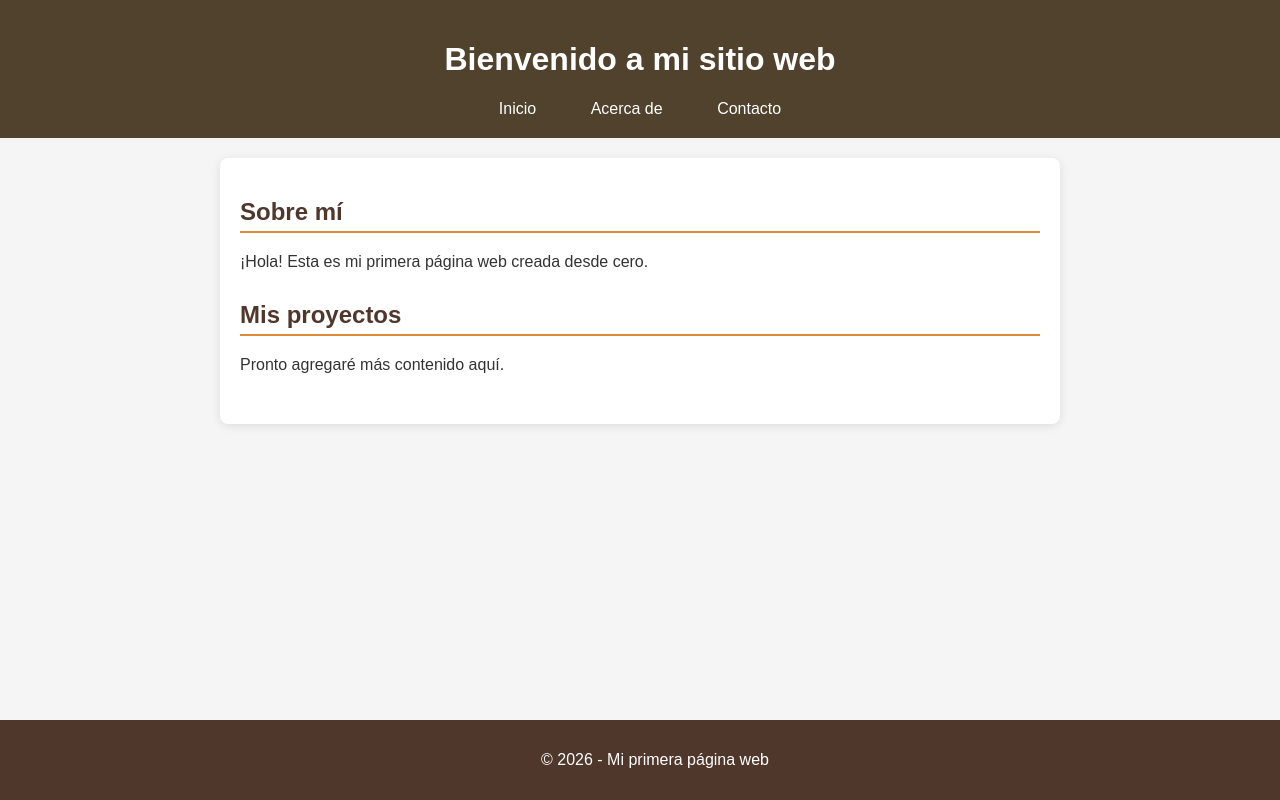
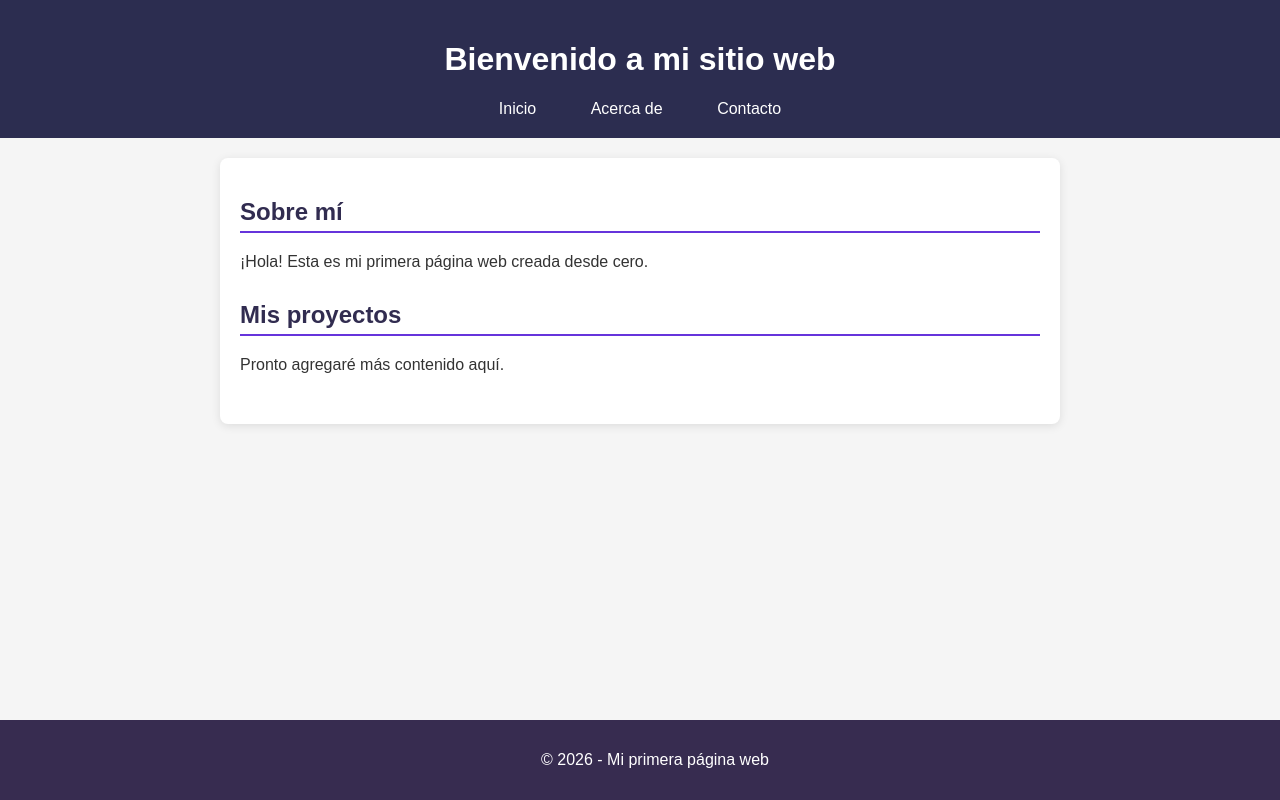
Before and after one commit to mobxca/my-first-proyect01-, a plain HTML site: page index.html in a window 1280 px wide. Drawn offline with Linux system fonts and the light colour scheme.

Commit message:
Update style.css

```diff
--- a/style.css
+++ b/style.css
@@ -9,7 +9,7 @@ body {
 
 /* Estilos del encabezado */
 header {
-    background-color: #50422c;
+    background-color: #2c2d50;
     color: white;
     padding: 20px;
     text-align: center;
@@ -23,7 +23,7 @@ nav a {
 }
 
 nav a:hover {
-    background-color: #34495e;
+    background-color: #34485e;
     border-radius: 3px;
 }
 
@@ -42,14 +42,14 @@ section {
 }
 
 h2 {
-    color: #50372c;
-    border-bottom: 2px solid #db8d34;
+    color: #312c50;
+    border-bottom: 2px solid #6634db;
     padding-bottom: 5px;
 }
 
 /* Estilos del pie de página */
 footer {
-    background-color: #50372c;
+    background-color: #372c50;
     color: white;
     text-align: center;
     padding: 15px;
```
